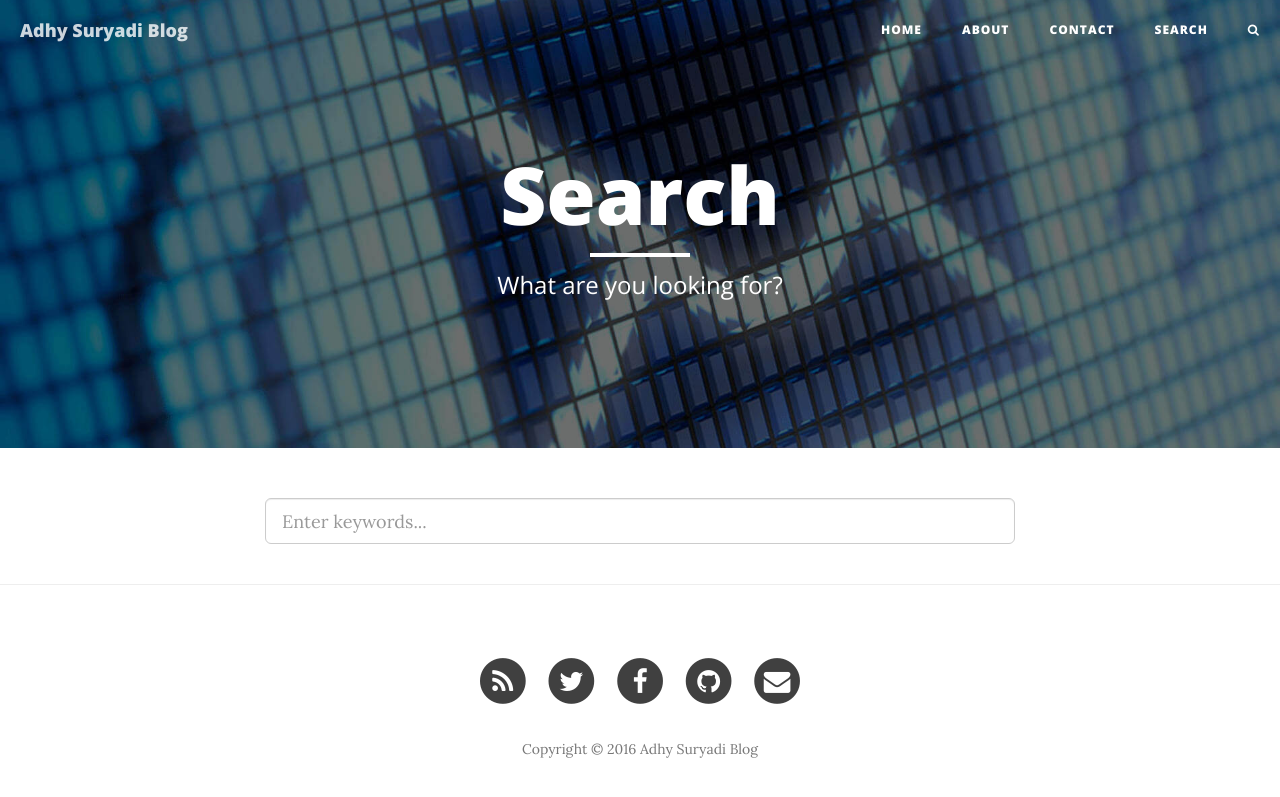
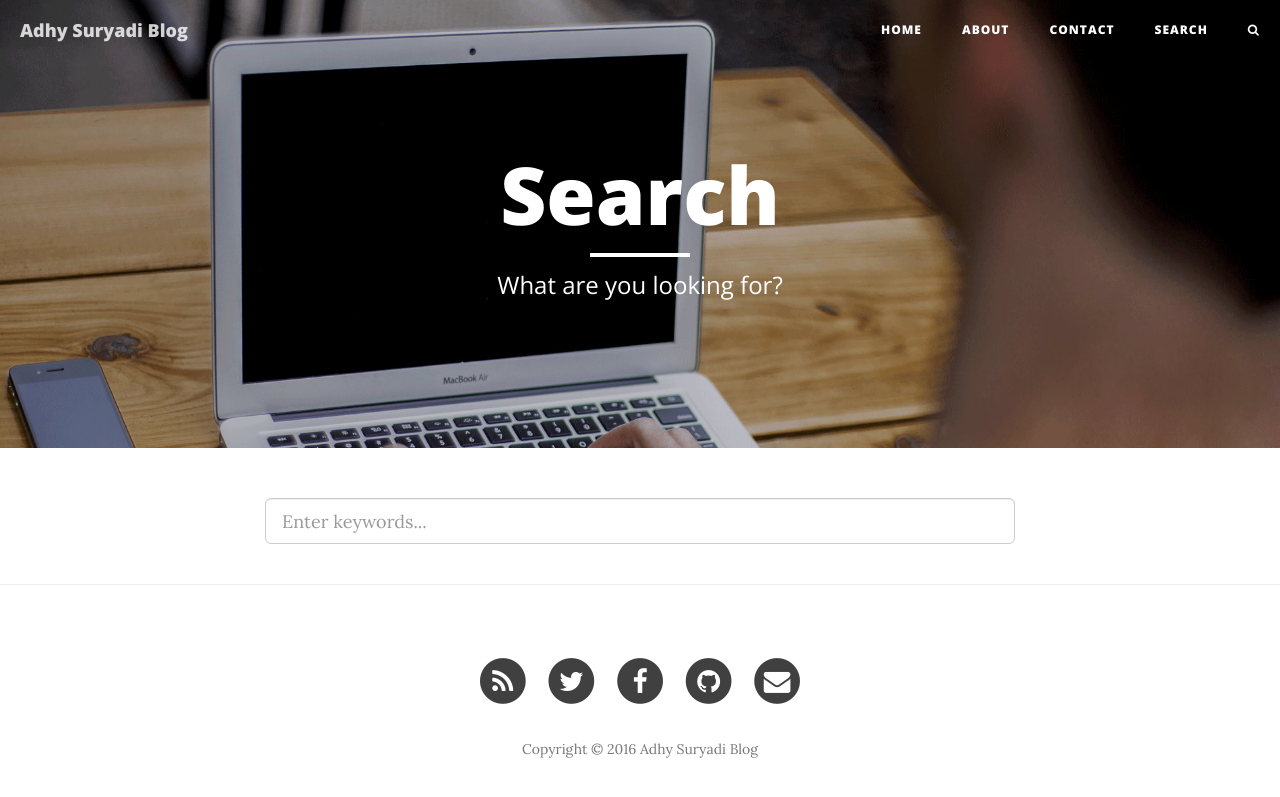
Before and after one commit to KompiAjaib/kompiajaib.github.io, a Jekyll site: the page built from search/index.html, in a window 1280 px wide. Shown: the top 797 px of the page. Built offline with Jekyll 4.4.1, drawn with Linux system fonts in a browser that asks for light colours; nearby versions of some CDN libraries; comment, search, counter and statistics services are not loaded.

Commit message:
Update index.html

```diff
--- a/search/index.html
+++ b/search/index.html
@@ -2,7 +2,7 @@
 layout: page
 title: Search
 description: "What are you looking for?"
-header-img: "img/contact-bg.jpg"
+header-img: "img/github-blog-25-05-2016.jpg"
 ---
 
 <!-- Html Elements for Search -->
```
